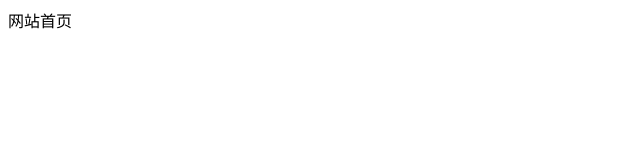
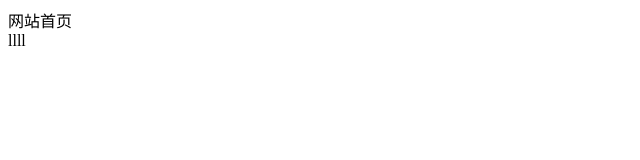
Before and after one commit to backsllde/backsllde, a plain HTML site: page index.html in a window 1280 px wide. Shown: the full height of the page, 0-640 px from the left. Drawn offline with Linux system fonts and the light colour scheme.

Commit message:
在index.html中，添加了div标签

```diff
--- a/index.html
+++ b/index.html
@@ -11,7 +11,7 @@
 <body>
     <div>
         <div>网站首页</div>
-
+        <div>llll</div>
     </div>
 </body>
 
```
